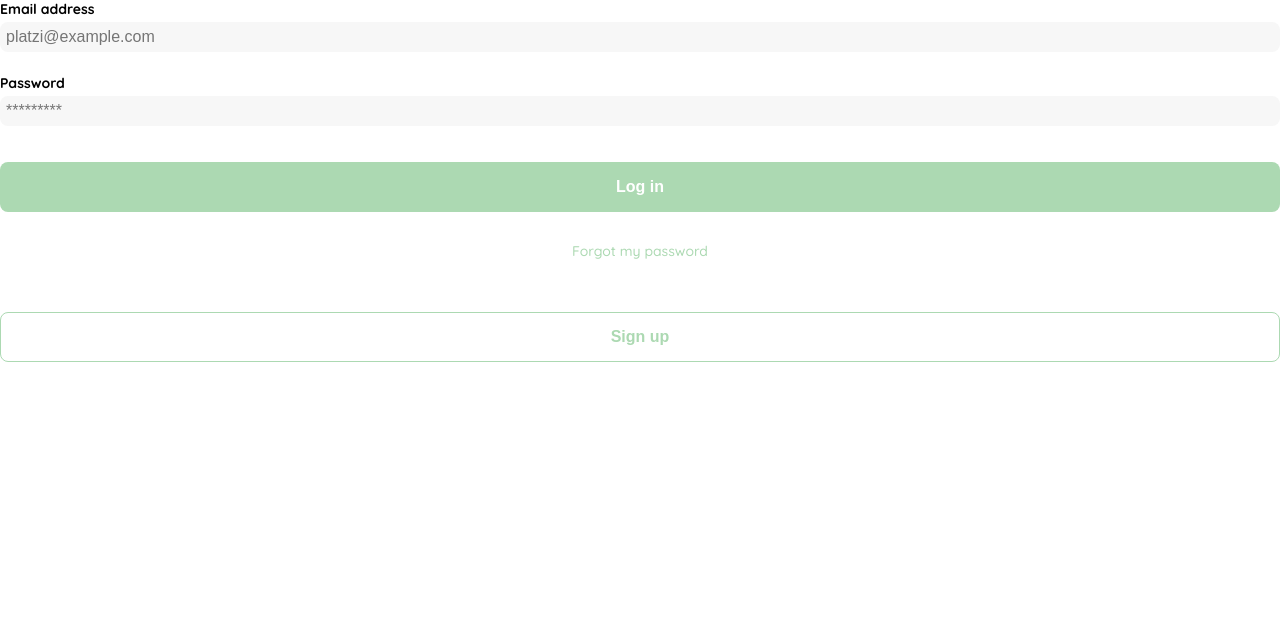
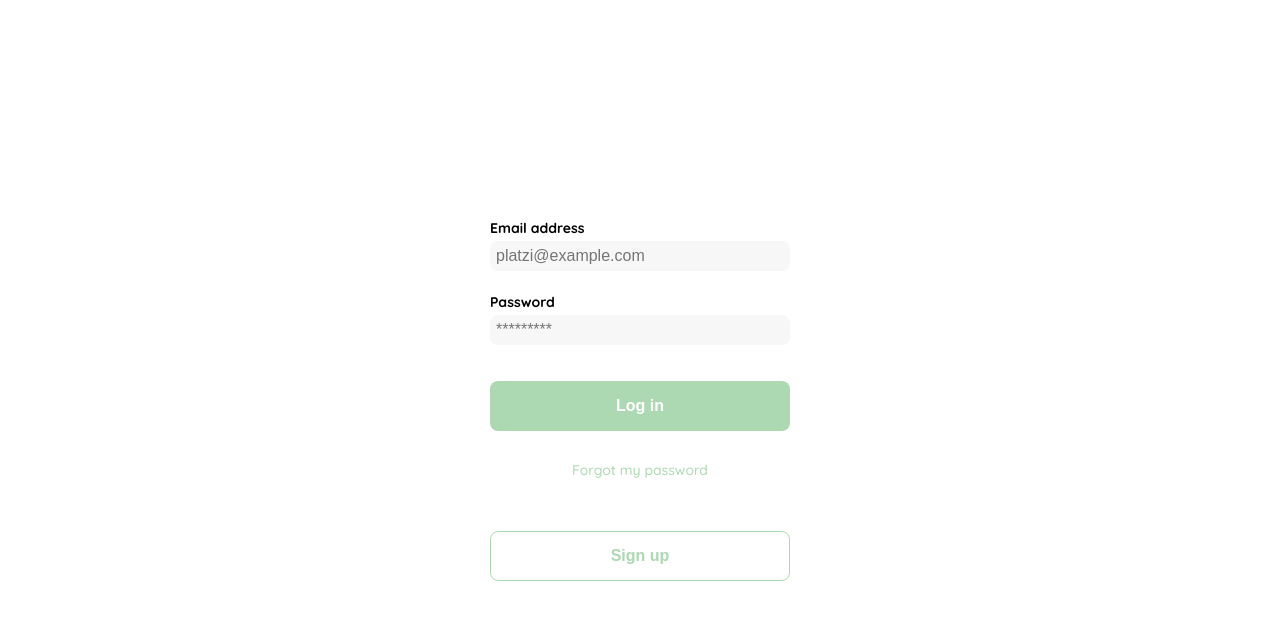
Before and after one commit to bl00p1ng/yard-sale, a React app: page /login in a window 1280 px wide. Shown: the top 620 px of the page. Built offline with nearby package versions, Linux system fonts and the light colour scheme.

Commit message:
Estilos de la pagina de Login corregidos

```diff
--- a/src/pages/Home.jsx
+++ b/src/pages/Home.jsx
@@ -1,6 +1,5 @@
 import React, { Fragment } from 'react'
 import Header from '../components/Header'
-import ProductDetail from '../components/ProductDetail'
 import Products from './Products'
 
 const Home = () => {
@@ -8,7 +7,6 @@ const Home = () => {
         <Fragment>
             <Header />
             <Products />
-            <ProductDetail />
         </Fragment>
     )
 }
--- a/src/styles/Login.scss
+++ b/src/styles/Login.scss
@@ -1,80 +1,78 @@
-@use 'vars';
+@import 'vars';
 
-.login {
+.Login {
 	width: 100%;
 	height: 100vh;
 	display: grid;
 	place-items: center;
 }
-
-.form-container {
+.Login-container {
 	display: grid;
 	grid-template-rows: auto 1fr auto;
 	width: 300px;
 }
-
 .logo {
 	width: 150px;
 	margin-bottom: 48px;
 	justify-self: center;
 	display: none;
 }
-
-.title {
-    font-size: var(--lg);
-    margin-bottom: 12px;
-    text-align: center;
-}
-
-.subtitle {
-    color: var(--very-light-pink);
-    font-size: var(--md);
-    font-weight: 300;
-    margin-top: 0;
-    margin-bottom: 32px;
-    text-align: center;
-}
-
 .form {
 	display: flex;
 	flex-direction: column;
 }
-
+.form a {
+	color: var(--hospital-green);
+	font-size: var(--sm);
+	text-align: center;
+	text-decoration: none;
+	margin-bottom: 52px;
+}
 .label {
 	font-size: var(--sm);
-    font-weight: 700;
+	font-weight: bold;
 	margin-bottom: 4px;
 }
-
 .input {
 	background-color: var(--text-input-field);
 	border: none;
 	border-radius: 8px;
 	height: 30px;
 	font-size: var(--md);
-    padding: 4px;
+	padding: 6px;
 	margin-bottom: 12px;
 }
-
+.input-email {
+	margin-bottom: 22px;
+}
 .primary-button {
 	background-color: var(--hospital-green);
+	border-radius: 8px;
 	border: none;
-    border-radius: 8px;
 	color: var(--white);
-    font-weight: 700;
-    height: 40px;
 	width: 100%;
 	cursor: pointer;
 	font-size: var(--md);
+	font-weight: bold;
+	height: 50px;
 }
-
+.secondary-button {
+	background-color: var(--white);
+	border-radius: 8px;
+	border: 1px solid var(--hospital-green);
+	color: var(--hospital-green);
+	width: 100%;
+	cursor: pointer;
+	font-size: var(--md);
+	font-weight: bold;
+	height: 50px;
+}
 .login-button {
 	margin-top: 14px;
 	margin-bottom: 30px;
 }
-
 @media (max-width: 640px) {
 	.logo {
-        display: block
+		display: block;
 	}
 }
```
Lines whose indentation alone changed are shown as unchanged.
